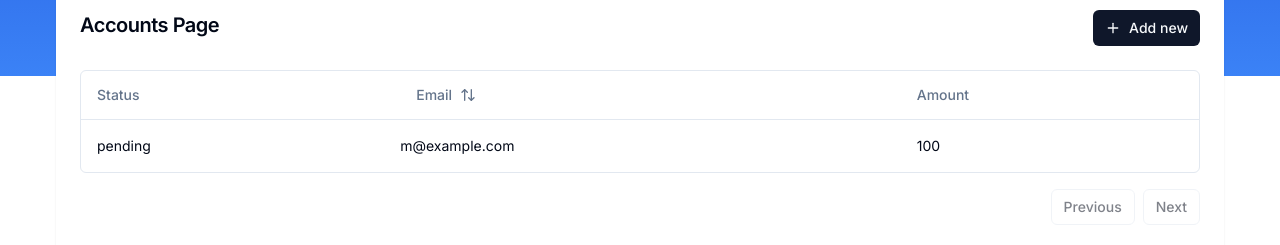
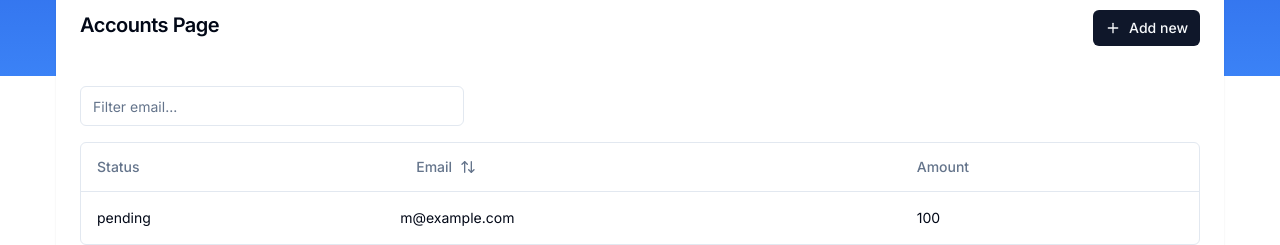
Before and after one commit to benono/finance-app, a Next.js app: page /accounts in a window 1280 px wide. Shown: the part 280-525 px from the top of the page. Built offline with nearby package versions, Linux system fonts and the light colour scheme; no server answers; what drizzle-zod, hono would draw is missing.

Commit message:
Add filterling

```diff
--- a/app/(dashboard)/accounts/page.tsx
+++ b/app/(dashboard)/accounts/page.tsx
@@ -3,15 +3,10 @@
 import { Plus } from "lucide-react"
 
 import { useNewAccount } from "@/features/hooks/use-new-account"
-import {
-    Card,
-    CardContent,
-    CardHeader,
-    CardTitle
-} from "@/components/ui/card"
+import { Card, CardContent, CardHeader, CardTitle } from "@/components/ui/card"
 import { Button } from "@/components/ui/button"
 import { DataTable } from "@/components/data-table"
-import { Payment,columns } from "./columns"
+import { Payment, columns } from "./columns"
 
 async function getData(): Promise<Payment[]> {
   // Fetch data from your API here.
@@ -40,16 +35,14 @@
     <div className="max-w-screen-2xl mx-auto w-full pb-10 -mt-24">
       <Card className="border-none drop-shadow-sm">
         <CardHeader className="gap-y-2 lg:flex-row lg:items-center lg:justify-between">
-                    <CardTitle className="text-xl line-clamp-1">
-                    Accounts Page
-                    </CardTitle>
+          <CardTitle className="text-xl line-clamp-1">Accounts Page</CardTitle>
           <Button onClick={newAccount.onOpen} size="sm">
             <Plus className="size-4 mr-2" />
             Add new
           </Button>
         </CardHeader>
         <CardContent>
-                    <DataTable columns={columns} data={data} />
+          <DataTable filterKey="email" columns={columns} data={data} />
         </CardContent>
       </Card>
     </div>
--- a/components/data-table.tsx
+++ b/components/data-table.tsx
@@ -3,8 +3,10 @@
 import * as React from "react"
 import {
   ColumnDef,
+  ColumnFiltersState,
   SortingState,
   flexRender,
+  getFilteredRowModel,
   getPaginationRowModel,
   getCoreRowModel,
   getSortedRowModel,
@@ -20,17 +22,23 @@
   TableRow,
 } from "@/components/ui/table"
 import { Button } from "@/components/ui/button"
+import { Input } from "@/components/ui/input"
 
 interface DataTableProps<TData, TValue> {
   columns: ColumnDef<TData, TValue>[]
   data: TData[]
+  filterKey: string
 }
 
 export function DataTable<TData, TValue>({
   columns,
   data,
+  filterKey,
 }: DataTableProps<TData, TValue>) {
   const [sorting, setSorting] = React.useState<SortingState>([])
+  const [columnFilters, setColumnFilters] = React.useState<ColumnFiltersState>(
+    []
+  )
   const table = useReactTable({
     data,
     columns,
@@ -38,13 +46,26 @@
     getPaginationRowModel: getPaginationRowModel(),
     onSortingChange: setSorting,
     getSortedRowModel: getSortedRowModel(),
+    onColumnFiltersChange: setColumnFilters,
+    getFilteredRowModel: getFilteredRowModel(),
     state: {
       sorting,
+      columnFilters,
     },
   })
 
   return (
     <div>
+      <div className="flex items-center py-4">
+        <Input
+          placeholder={`Filter ${filterKey}...`}
+          value={(table.getColumn(filterKey)?.getFilterValue() as string) ?? ""}
+          onChange={(event) =>
+            table.getColumn("email")?.setFilterValue(event.target.value)
+          }
+          className="max-w-sm"
+        />
+      </div>
       <div className="rounded-md border">
         <Table>
           <TableHeader>
```
Lines whose indentation alone changed are shown as unchanged.
